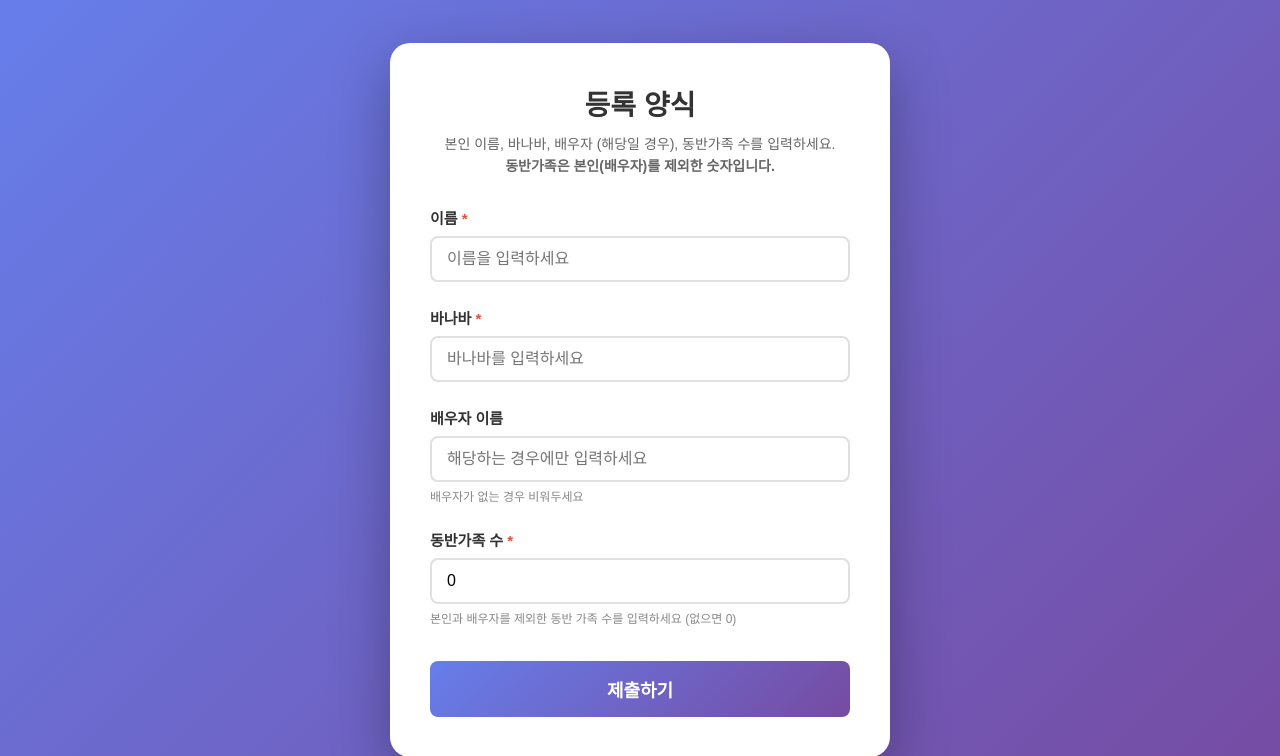
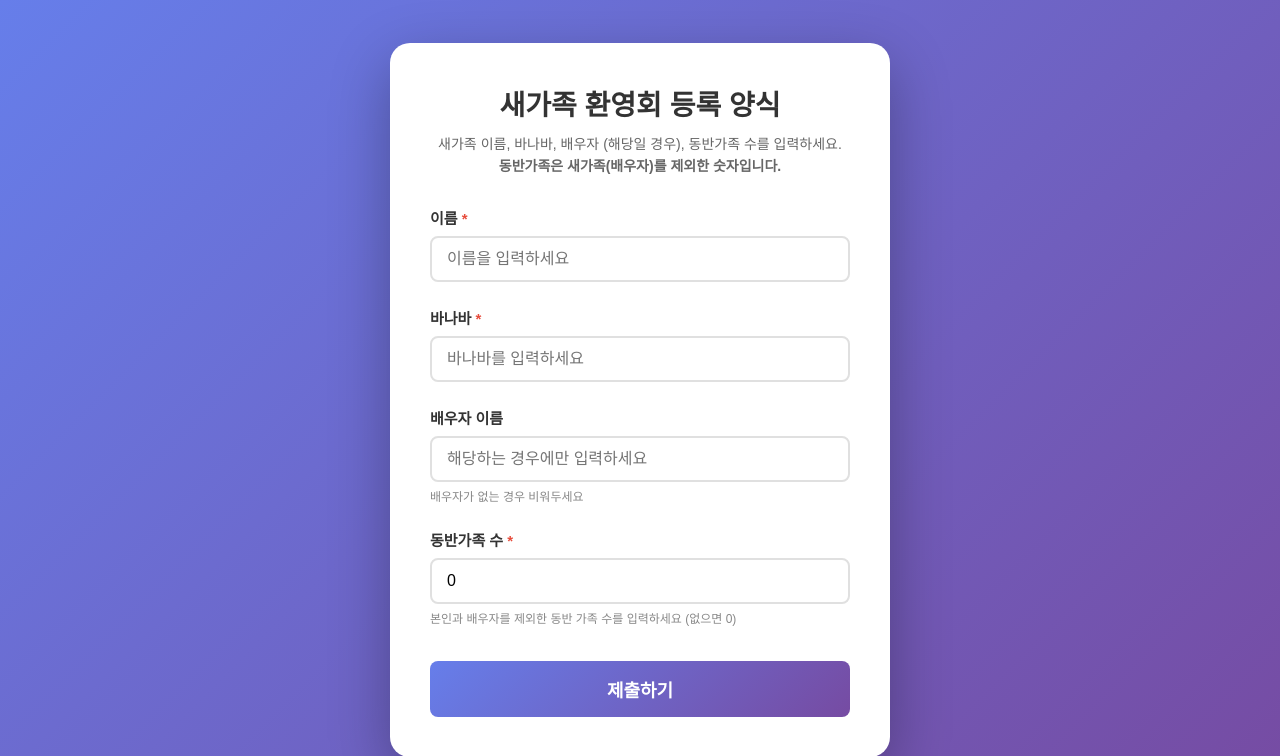
Before and after one commit to hojin00kim/mcp_dev, a Flask app: page / in a window 1280 px wide. Shown: the top 756 px of the page. Run offline with Flask 3, Linux system fonts and the light colour scheme.

Commit message:
modify title and instruction

```diff
--- a/templates/index.html
+++ b/templates/index.html
@@ -3,7 +3,7 @@
 <head>
     <meta charset="UTF-8">
     <meta name="viewport" content="width=device-width, initial-scale=1.0">
-    <title>등록 양식</title>
+    <title>새가족 환영회 등록 양식</title>
     <style>
         * {
             margin: 0;
@@ -146,10 +146,10 @@
 </head>
 <body>
     <div class="container">
-        <h1>등록 양식</h1>
+        <h1>새가족 환영회 등록 양식</h1>
         <p class="subtitle">
-            본인 이름, 바나바, 배우자 (해당일 경우), 동반가족 수를 입력하세요.<br>
-            <strong>동반가족은 본인(배우자)를 제외한 숫자입니다.</strong>
+            새가족 이름, 바나바, 배우자 (해당일 경우), 동반가족 수를 입력하세요.<br>
+            <strong>동반가족은 새가족(배우자)를 제외한 숫자입니다.</strong>
         </p>
 
         <form id="registrationForm">
```
